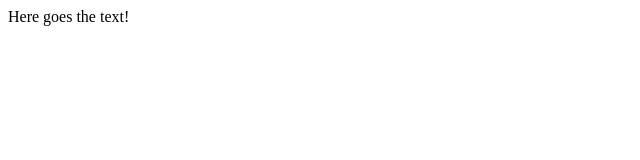
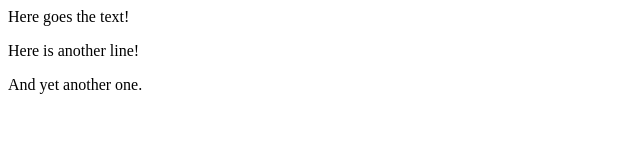
Before and after one commit to phoenix70/gitProject01, a plain HTML site: page index.html in a window 1280 px wide. Shown: the whole page, without its empty margins (0-640 px from the left). Drawn offline with Linux system fonts and the light colour scheme.

Commit message:
Added two more lines in web editor

```diff
--- a/index.html
+++ b/index.html
@@ -1,3 +1,5 @@
 <html>
 <p>Here goes the text!</p>
+<p>Here is another line!</p>
+<p>And yet another one.</p>
 </html>
```
